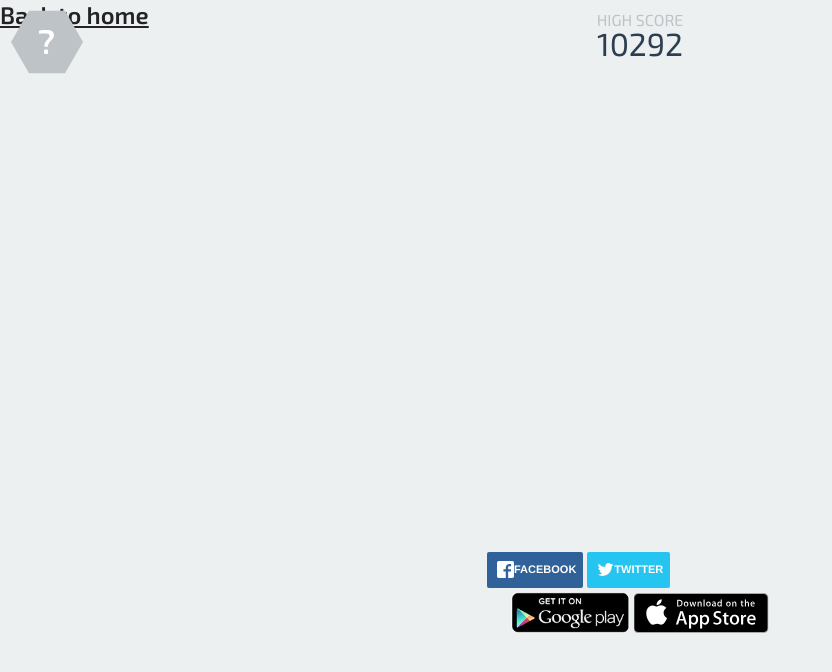
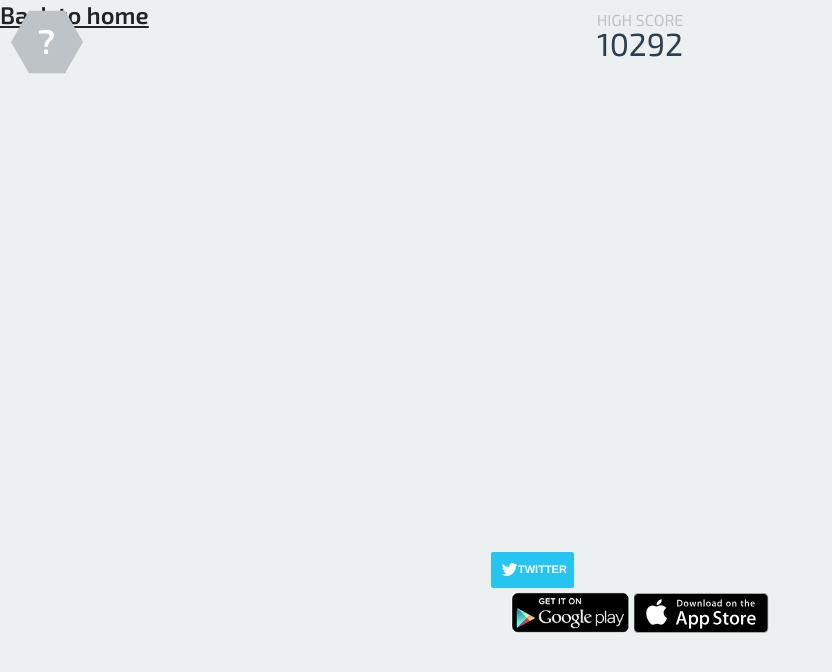
Before and after one commit to lebuiminhnhan/uncrush, a plain HTML site: page game2.html in a window 1280 px wide. Shown: the whole page, without its empty margins (0-832 px from the left). Drawn offline with Linux system fonts and the light colour scheme; files that its build step writes are made by us from their sources; files whose address does not match are found by name.

Commit message:
no message

```diff
--- a/game2.html
+++ b/game2.html
@@ -108,16 +108,7 @@
 				<div id='buttonCont'>
 					<ul class="rrssb-buttons">
 						<li class="rrssb-facebook">
-							<a href='http://www.facebook.com/sharer.php?s=100
-								&p[url]=hextris.io' class="popup">
-								<span class="rrssb-icon">
-									<svg xmlns="http://www.w3.org/2000/svg" preserveAspectRatio="xMidYMid" width="29" height="29" viewBox="0 0 29 29">
-										<path d="M26.4 0H2.6C1.714 0 0 1.715 0 2.6v23.8c0 .884 1.715 2.6 2.6 2.6h12.393V17.988h-3.996v-3.98h3.997v-3.062c0-3.746 2.835-5.97 6.177-5.97 1.6 0 2.444.173 2.845.226v3.792H21.18c-1.817 0-2.156.9-2.156 2.168v2.847h5.045l-.66 3.978h-4.386V29H26.4c.884 0 2.6-1.716 2.6-2.6V2.6c0-.885-1.716-2.6-2.6-2.6z"
-										class="cls-2" fill-rule="evenodd"/>
-									</svg>
-								</span>
-								<span class="rrssb-text">facebook</span>
-							</a>
+
 						</li>
 						<li class="rrssb-twitter">
 							<a href="http://twitter.com/home?status=Play Hextris! - http://hextris.github.io/ #hextris"
```
